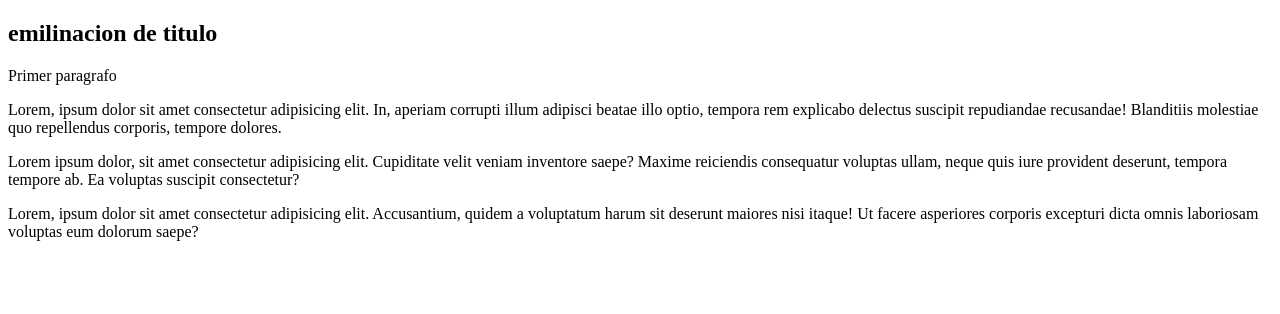
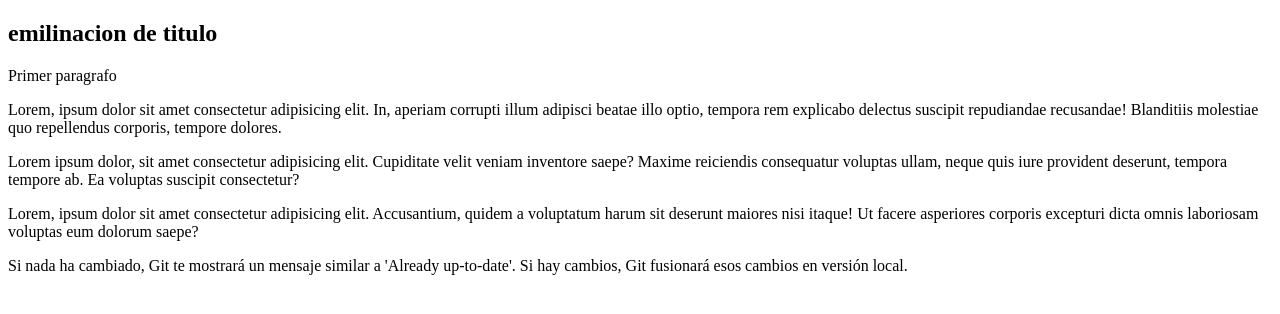
Before and after one commit to irvingricardotenorio94/hello-world1, a plain HTML site: page index.html in a window 1280 px wide. Drawn offline with Linux system fonts and the light colour scheme.

Commit message:
linea paragrafo

```diff
--- a/index.html
+++ b/index.html
@@ -15,6 +15,7 @@
     <p>Lorem, ipsum dolor sit amet consectetur adipisicing elit. In, aperiam corrupti illum adipisci beatae illo optio, tempora rem explicabo delectus suscipit repudiandae recusandae! Blanditiis molestiae quo repellendus corporis, tempore dolores.</p>
     <p>Lorem ipsum dolor, sit amet consectetur adipisicing elit. Cupiditate velit veniam inventore saepe? Maxime reiciendis consequatur voluptas ullam, neque quis iure provident deserunt, tempora tempore ab. Ea voluptas suscipit consectetur?</p>
     <p>Lorem, ipsum dolor sit amet consectetur adipisicing elit. Accusantium, quidem a voluptatum harum sit deserunt maiores nisi itaque! Ut facere asperiores corporis excepturi dicta omnis laboriosam voluptas eum dolorum saepe?</p>
+    <p>Si nada ha cambiado, Git te mostrará un mensaje similar a 'Already up-to-date'. Si hay cambios, Git fusionará esos cambios en versión local.</p>
 
 </body>
 
```
